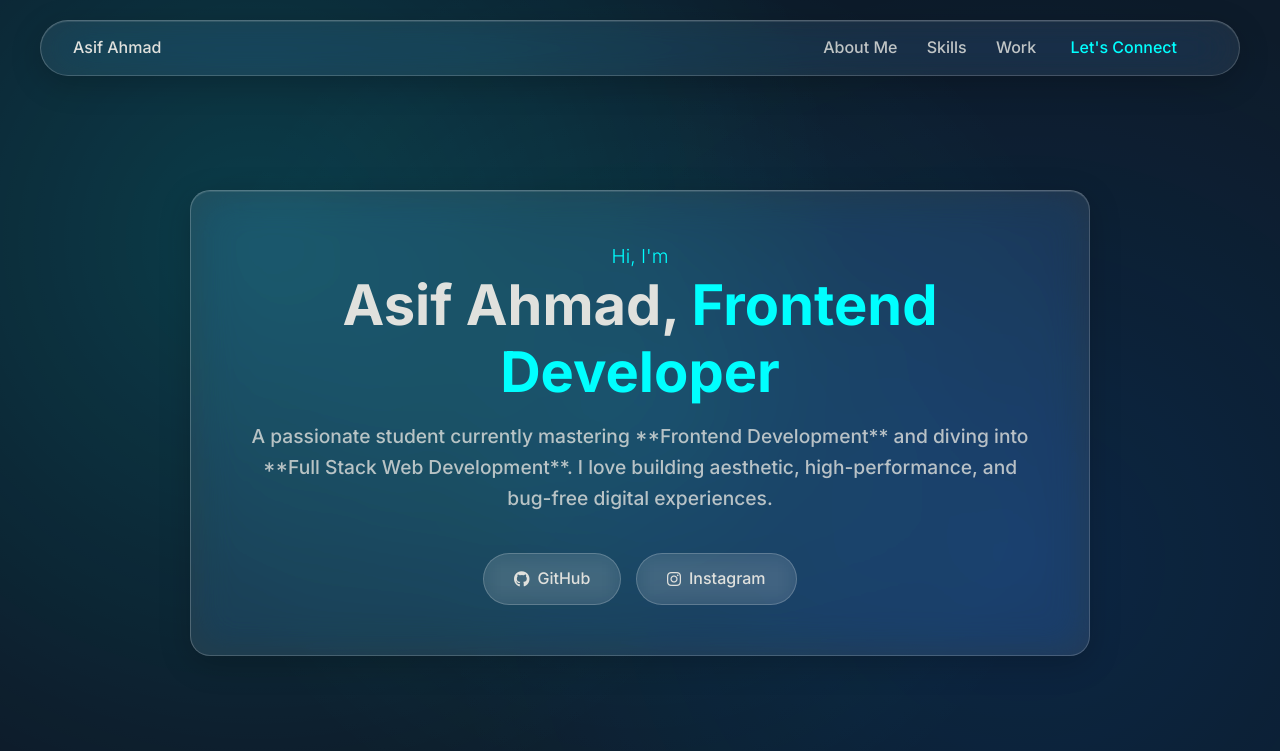
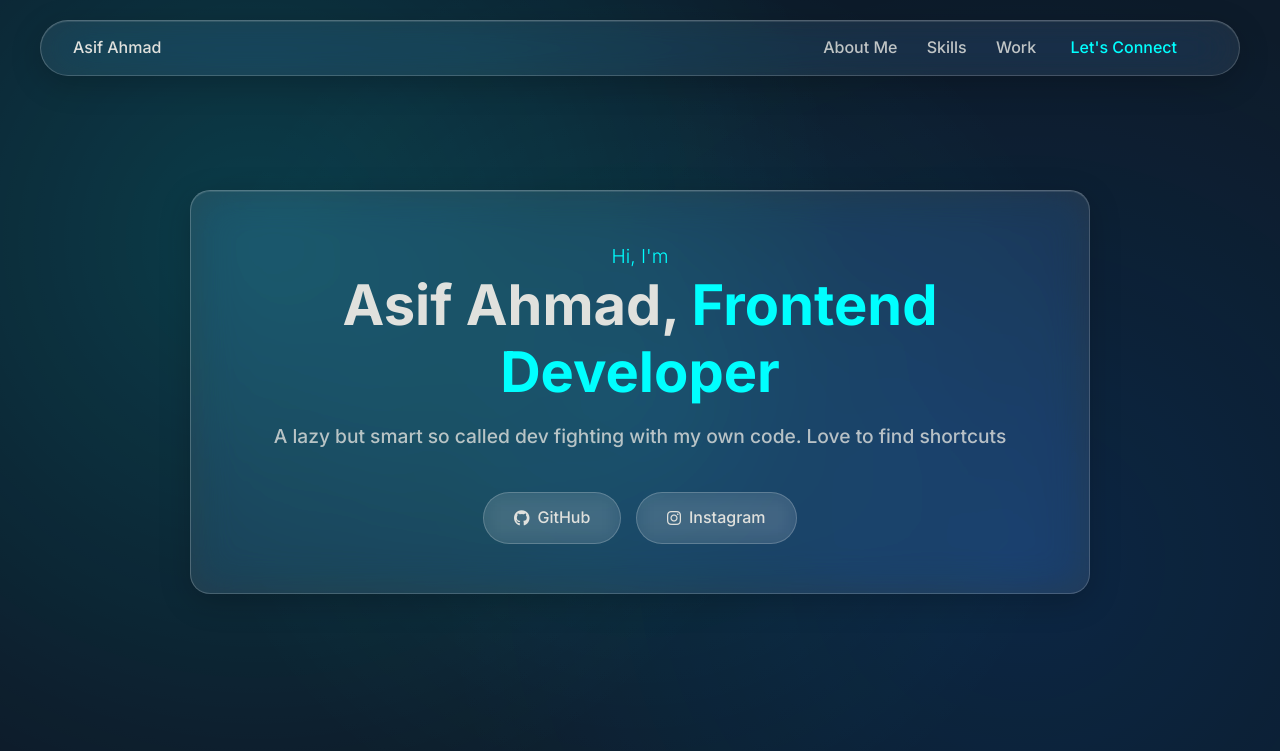
Before and after one commit to Asif4-nothing/Portfolio, a plain HTML site: page index.html in a window 1280 px wide. Shown: the top 751 px of the page. Drawn offline with Linux system fonts and the light colour scheme.

Commit message:
Revise bio in index.html for casual tone
Updated bio to reflect a more casual tone.

```diff
--- a/index.html
+++ b/index.html
@@ -38,8 +38,7 @@
             <p class="greeting">Hi, I'm</p>
             <h1>Asif Ahmad, <span class="cyan-text">Frontend Developer</span></h1>
             <p class="bio">
-                A passionate student currently mastering **Frontend Development** and diving into **Full Stack Web Development**.
-                I love building aesthetic, high-performance, and bug-free digital experiences.
+                A lazy but smart so called dev fighting with my own code. Love to find shortcuts
             </p>
 
             <div class="social-links">
```
